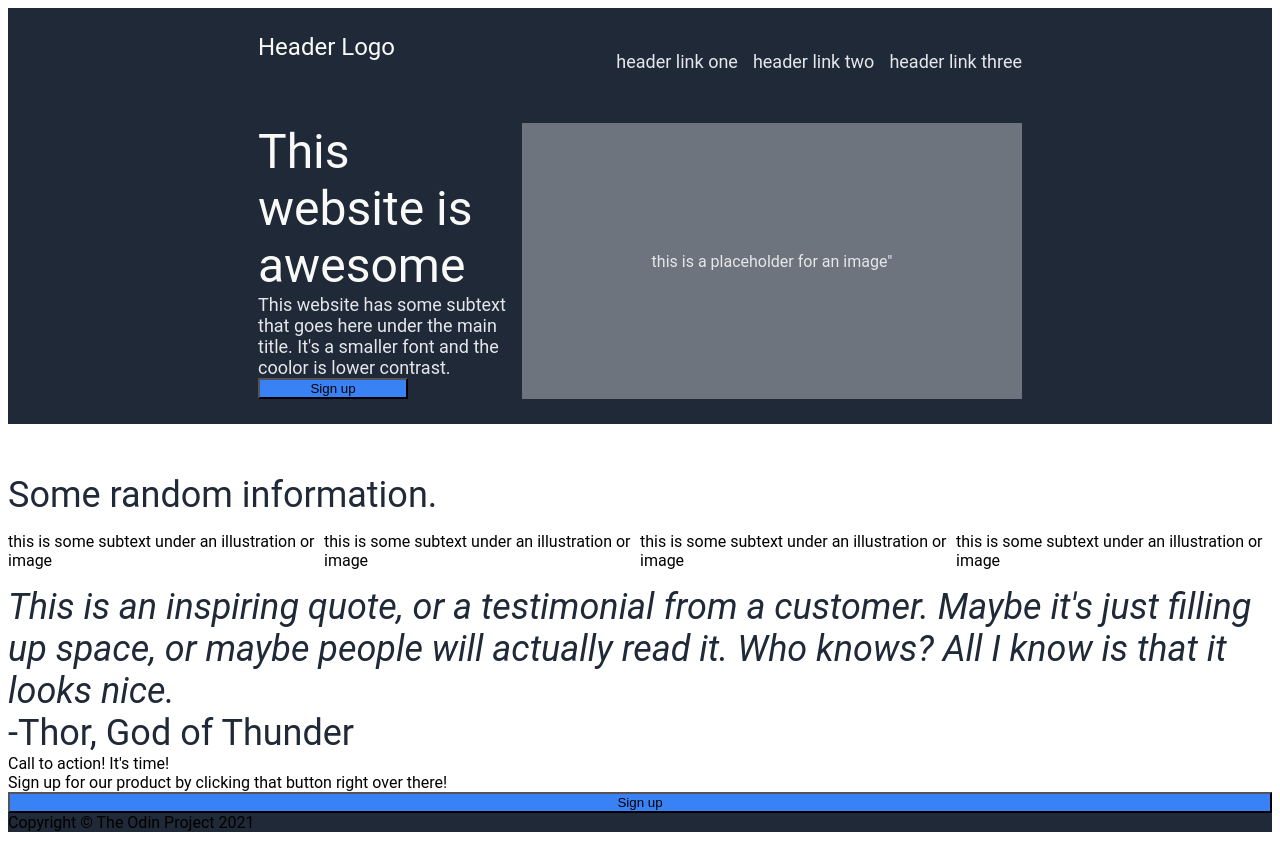
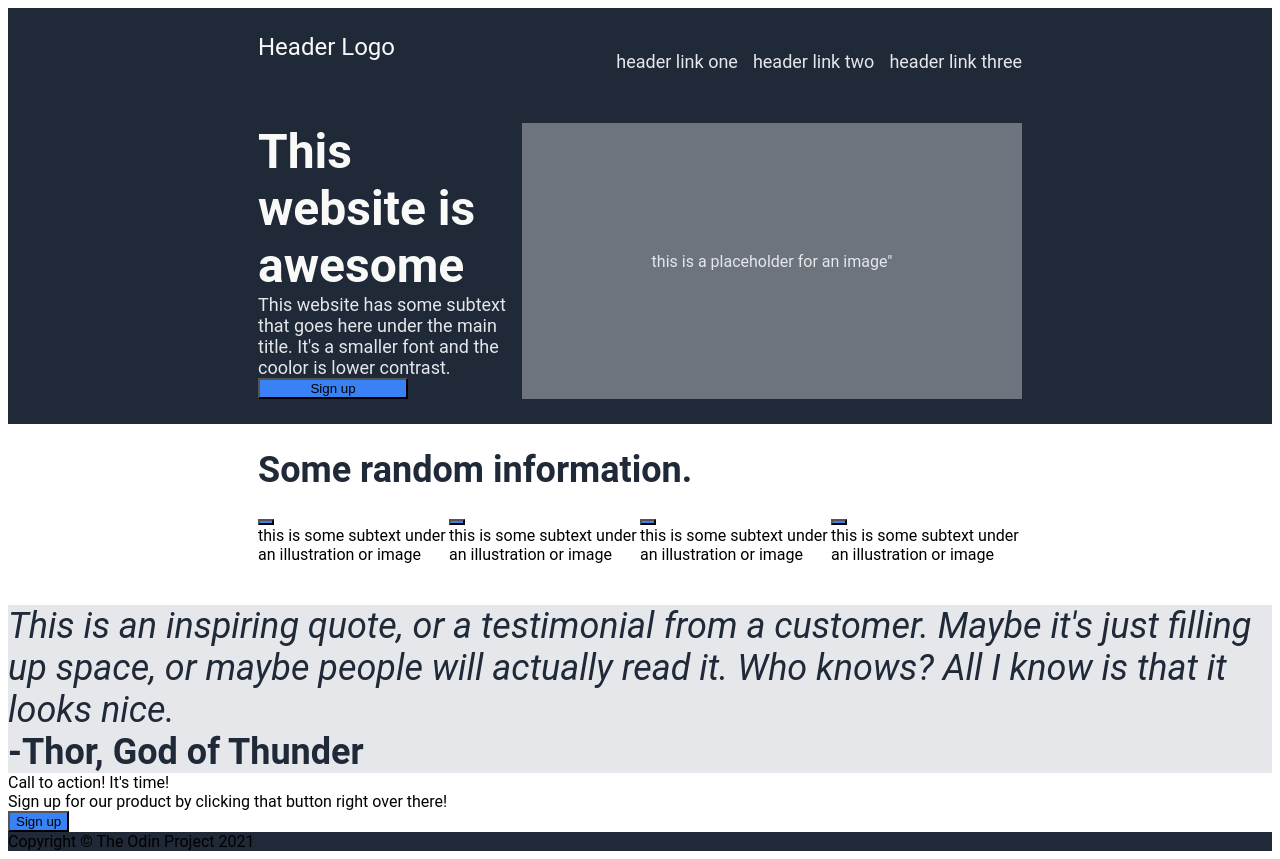
Before and after one commit to Estercade/landing-page, a plain HTML site: page index.html in a window 1280 px wide. Drawn offline with Linux system fonts and the light colour scheme.

Commit message:
Change text to <strong> for boldness

```diff
--- a/index.html
+++ b/index.html
@@ -20,31 +20,44 @@
         </div>
         <div class="content">
             <div class="splash">
-                <div class="main-title">This website is awesome</div>
+                <div class="main-title"><strong>This website is awesome</strong></div>
                 <div class="main-subtext">This website has some subtext that goes here under the main title. It's a smaller font and the coolor is lower contrast.</div>
                 <button id="top-button">Sign up</button>
             </div>
             <div id="title-image">this is a placeholder for an image"</div>
         </div>
-        <div class="info"></div>
-            <div class="info-title">Some random information.</div>
-            <div class="cards">
-                <ul id="card">
-                    <li>this is some subtext under an illustration or image</li>
-                    <li>this is some subtext under an illustration or image</li>
-                    <li>this is some subtext under an illustration or image</li>
-                    <li>this is some subtext under an illustration or image</li>
-                </ul>
+        <div class="info">
+            <div class="info-title"><strong>Some random information.</strong></div>
+            <ul id="cards">
+                <li class="card">
+                    <button class="placeholder-card"></button>
+                    <div class="card-desc">this is some subtext under an illustration or image</div>
+                </li>
+                <li class="card">
+                    <button class="placeholder-card"></button>
+                    <div class="card-desc">this is some subtext under an illustration or image</div>
+                </li>
+                <li class="card">
+                    <button class="placeholder-card"></button>
+                    <div class="card-desc">this is some subtext under an illustration or image</div>
+                </li>
+                <li class="card">
+                    <button class="placeholder-card"></button>
+                    <div class="card-desc">this is some subtext under an illustration or image</div>
+                </li>
+            </ul>
             </div>
-        <div class="review"></div>
+        <div class="review">
             <div class="quote"><em>This is an inspiring quote, or a testimonial from a customer. Maybe it's just filling up space, or maybe people will actually read it. Who knows? All I know is that it looks nice.</em></div>
-            <div class="author">-Thor, God of Thunder</div>
-        <div class="signup"></div>
+            <div class="author"><strong>-Thor, God of Thunder</strong></div>
+        </div>
+        <div class="signup">
             <div class="call">
                 <div class="call-title">Call to action! It's time!</div>
                 <div class="info-subtext">Sign up for our product by clicking that button right over there!</div>
             </div>
             <button id="bot-button">Sign up</button>
+        </div>
         <div class="footer">Copyright &#169; The Odin Project 2021</div>
     </body>
 </html>
```
